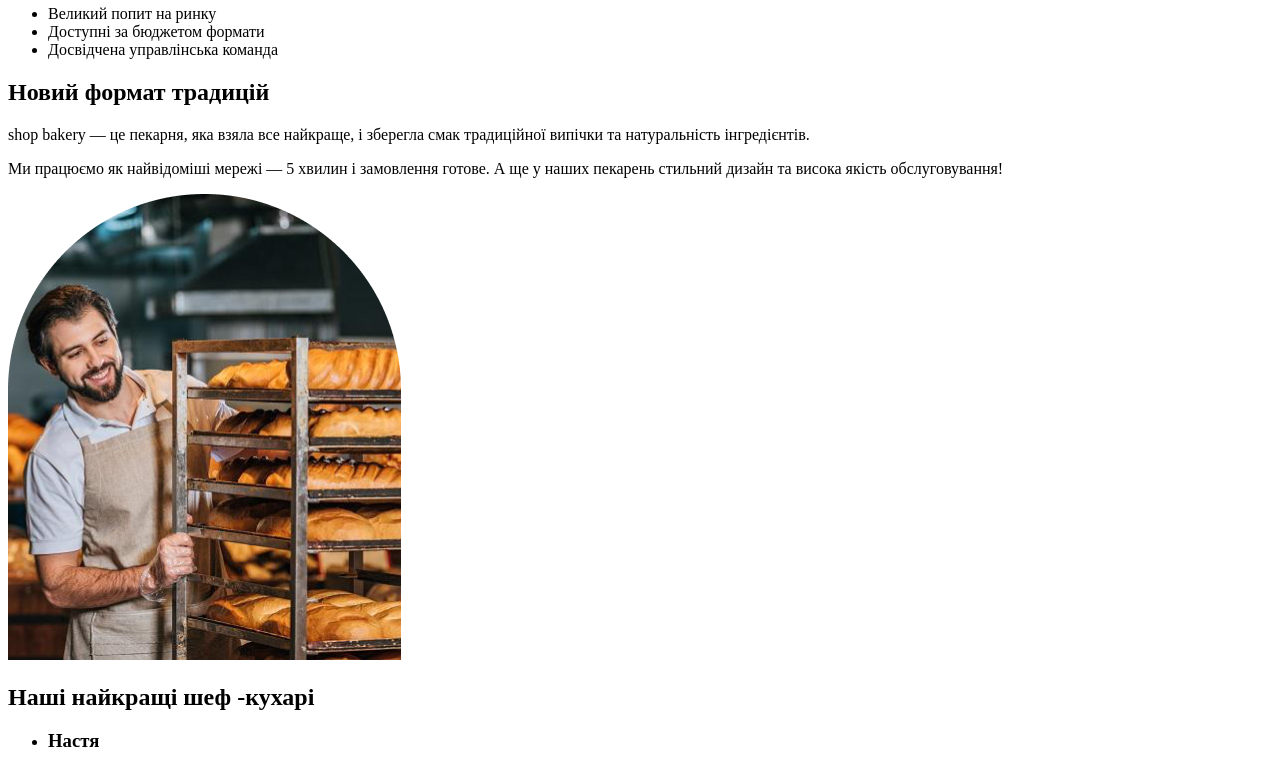
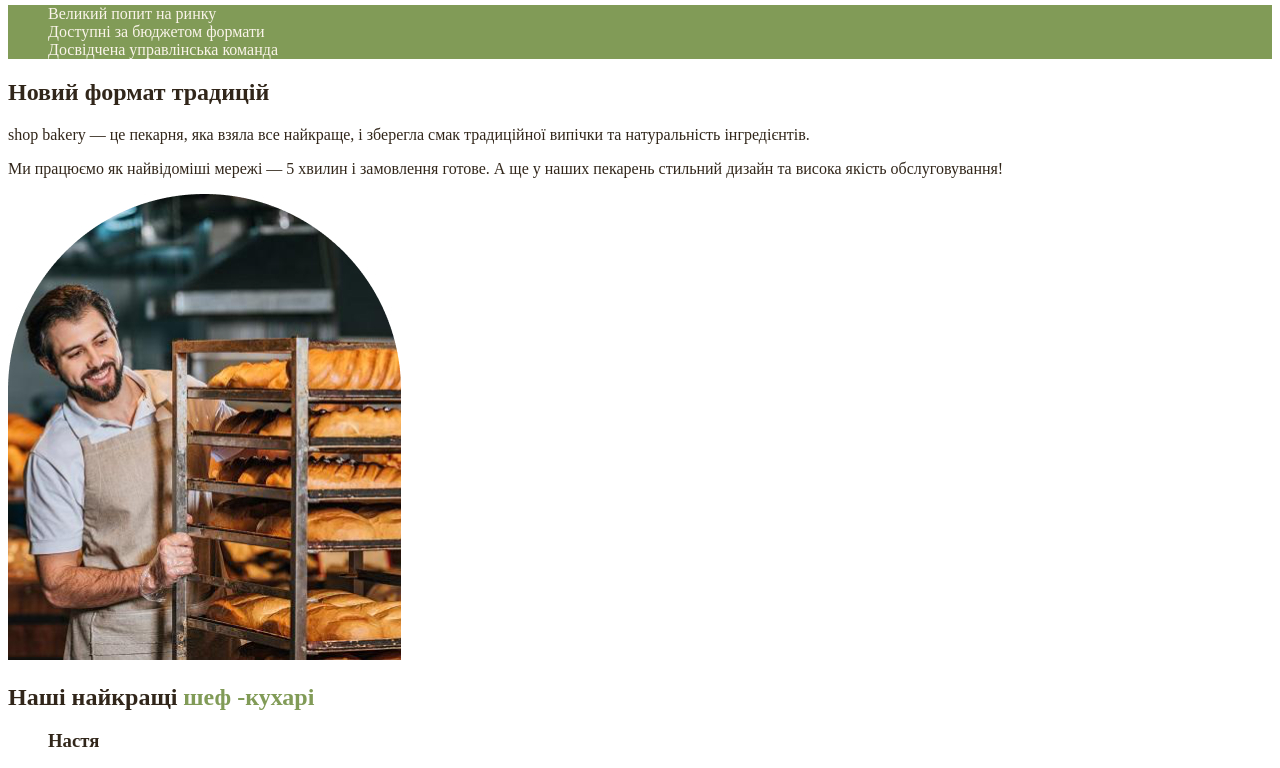
Before and after one commit to k94-dev/index.html, a plain HTML site: page index.html in a window 1280 px wide. Shown: the part 245-1013 px from the top of the page. Drawn offline with Linux system fonts and the light colour scheme.

Commit message:
stylecss
stylecss

```diff
--- a/index.html
+++ b/index.html
@@ -4,7 +4,7 @@
     <meta charset="UTF-8" />
     <meta name="viewport" content="width=device-width, initial-scale=1.0" />
     <title>Сучасна пекарня</title>
-    <link rel="stylesheet" href=".styles.css" />
+    <link rel="stylesheet" href="./css/styles.css" />
   </head>
   <body>
     <header>
```
